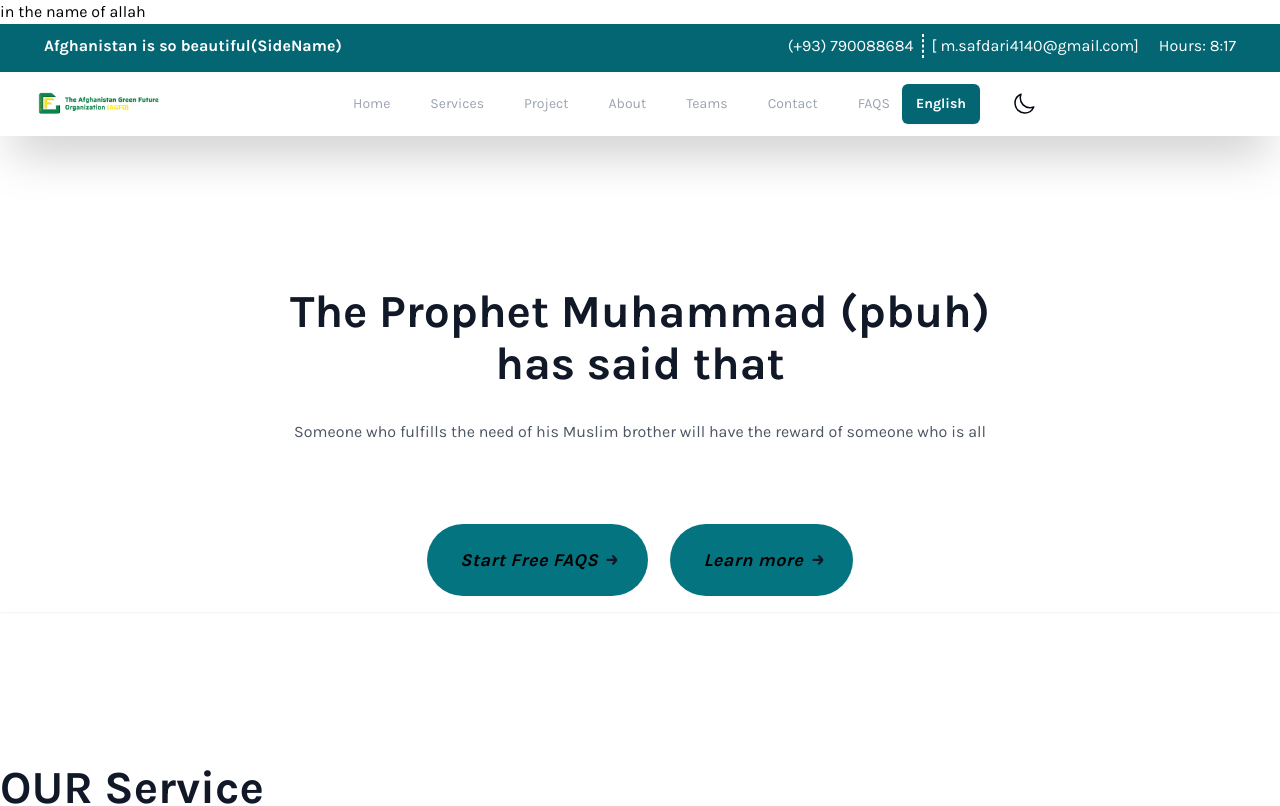
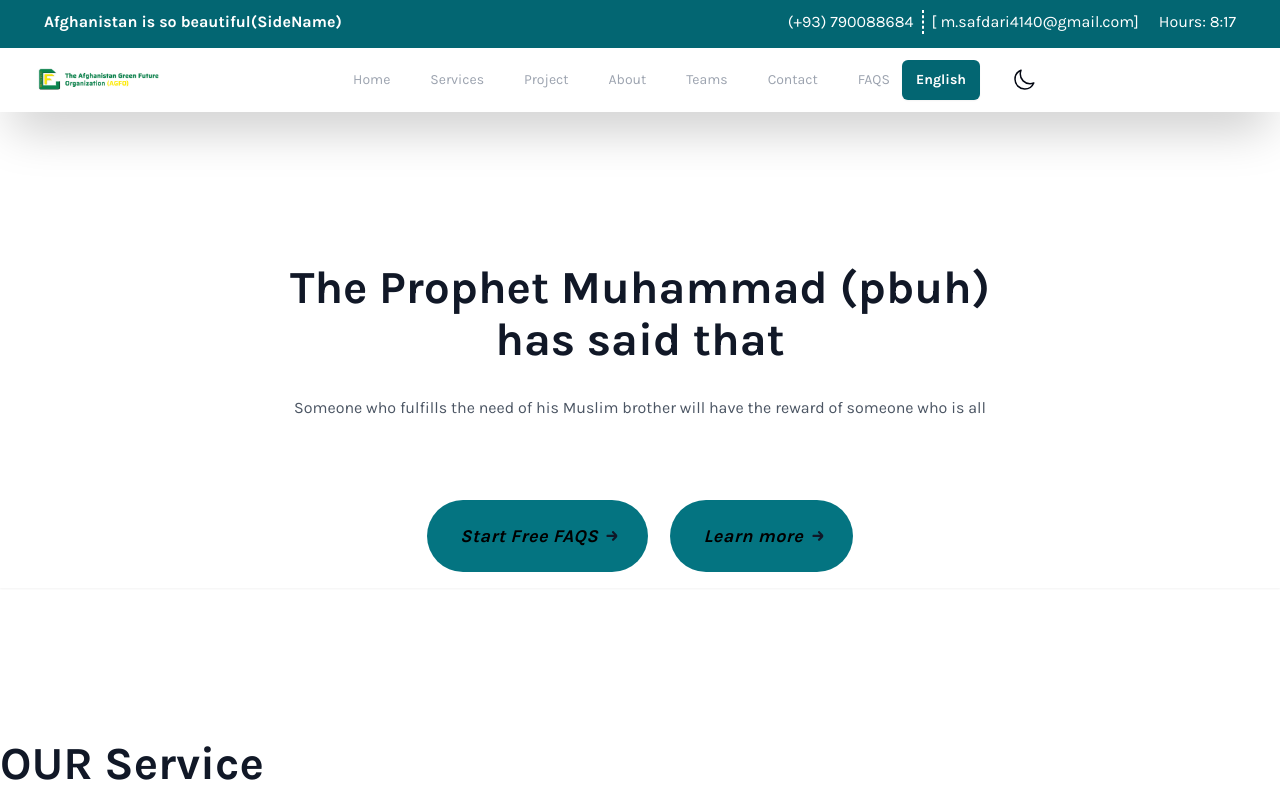
Before and after one commit to muqamuddin/MyReactjsProject, a React (Create React App) app: page / in a window 1280 px wide. Shown: the top 806 px of the page. Built offline with nearby package versions, Linux system fonts and the light colour scheme; what tailwindcss-rtl would draw is missing.

Commit message:
remove test code

```diff
--- a/src/frontend/Pages/Home.jsx
+++ b/src/frontend/Pages/Home.jsx
@@ -8,7 +8,6 @@ import ComProject from "../component/ComProject";
 const Home = () => {
   return (
     <>
-    <p>in the name of allah</p>
       <Navbar />
       <div className="px-[12px] md:px-[36px] xl:px-0 mt-[70px] text-center lg:mt-[150px] shadow-sm dark:shadow-slate-100">
         <div className="text-center mb-[35px] md:mb-[50px]">
```
